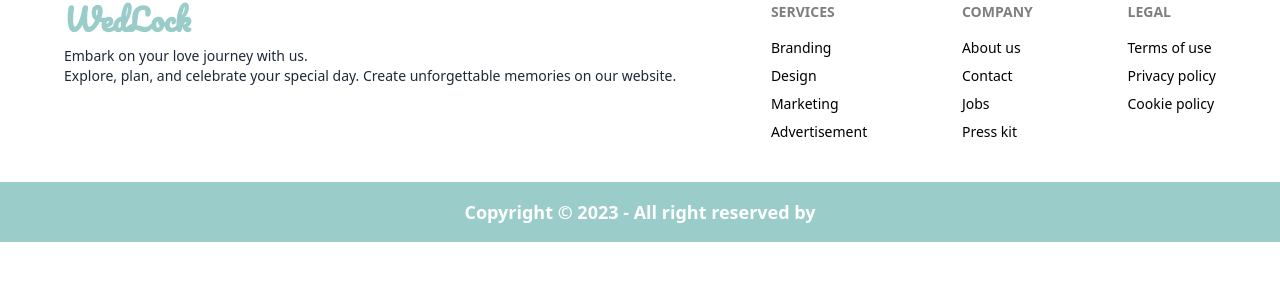
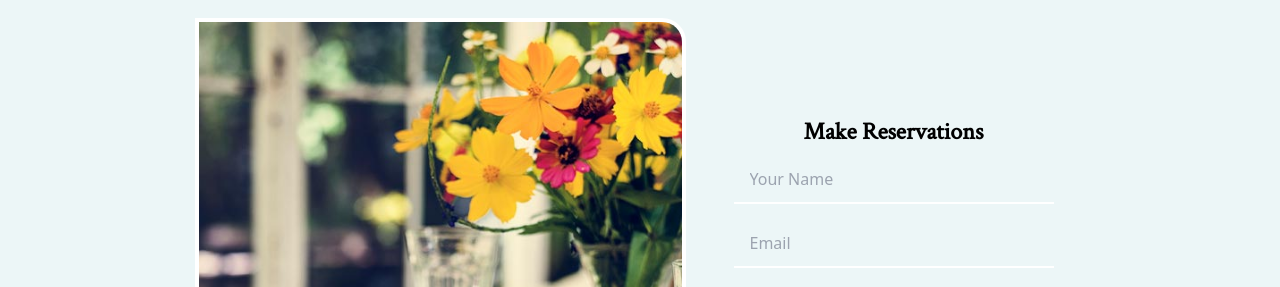
Before and after one commit to tanvirsiraj/wedlock, a React (Vite) app: page / in a window 1280 px wide. Shown: the part 3196-3483 px from the top of the page. Before the commit the page ends 3438 px from the top, so only its background shows below. Built offline with nearby package versions, Linux system fonts and the light colour scheme.

Commit message:
Reservation section added to home

```diff
--- a/src/components/Home/Home.jsx
+++ b/src/components/Home/Home.jsx
@@ -1,4 +1,5 @@
 import Banner from "./Banner";
+import Reservation from "./Reservation";
 import Services from "./Services";
 import Team from "./Team";
 
@@ -8,6 +9,7 @@ const Home = () => {
       <Banner></Banner>
       <Services />
       <Team />
+      <Reservation />
     </div>
   );
 };
--- /dev/null
+++ b/src/components/Home/Reservation.jsx
@@ -0,0 +1,61 @@
+import reservation from "../../assets/reserved.jpg";
+
+const Reservation = () => {
+  return (
+    <div className=" bg-[#ECF6F7] py-10">
+      <div className="max-w-6xl mx-auto">
+        <div className="hero ">
+          <div className="hero-content flex-col lg:flex-row ">
+            <div>
+              <img
+                className="rounded-tr-3xl rounded-bl-3xl  border-4 border-white"
+                src={reservation}
+              />
+            </div>
+            <div className="card flex-shrink-0 w-full max-w-sm  bg-transparent">
+              <form className="card-body">
+                <h2 className="md:text-2xl text-center text-black font-semibold  font-section-title2">
+                  Make Reservations
+                </h2>
+                <div className="form-control ">
+                  <input
+                    type="text"
+                    placeholder="Your Name"
+                    className="input bg-transparent py-0 border-b-2 text-md border-b-white border-t-0 border-x-0 mb-4 rounded-none  outline-none focus:outline-none"
+                    required
+                  />
+                  <input
+                    type="email"
+                    placeholder="Email"
+                    className="input bg-transparent py-0 border-b-2 text-md border-b-white border-t-0 border-x-0 mb-4 rounded-none  outline-none focus:outline-none"
+                    required
+                  />
+                  <input
+                    type="number"
+                    placeholder="Guests"
+                    className="input bg-transparent py-0 border-b-2 text-md border-b-white border-t-0 border-x-0 mb-4 rounded-none  outline-none focus:outline-none"
+                    required
+                  />
+                  <input
+                    type="date"
+                    placeholder="Date"
+                    className="input bg-transparent py-0 border-b-2 text-md border-b-white border-t-0 border-x-0 mb-4 rounded-none  outline-none focus:outline-none"
+                    required
+                  />
+                </div>
+
+                <div className="form-control mt-6 ">
+                  <button className="btn bg-primary-color border-none text-white capitalize text-lg hover:bg-secondary-color">
+                    Make Reservation
+                  </button>
+                </div>
+              </form>
+            </div>
+          </div>
+        </div>
+      </div>
+    </div>
+  );
+};
+
+export default Reservation;
```
Also changed, not shown: src/assets/reserved.jpg (added).
